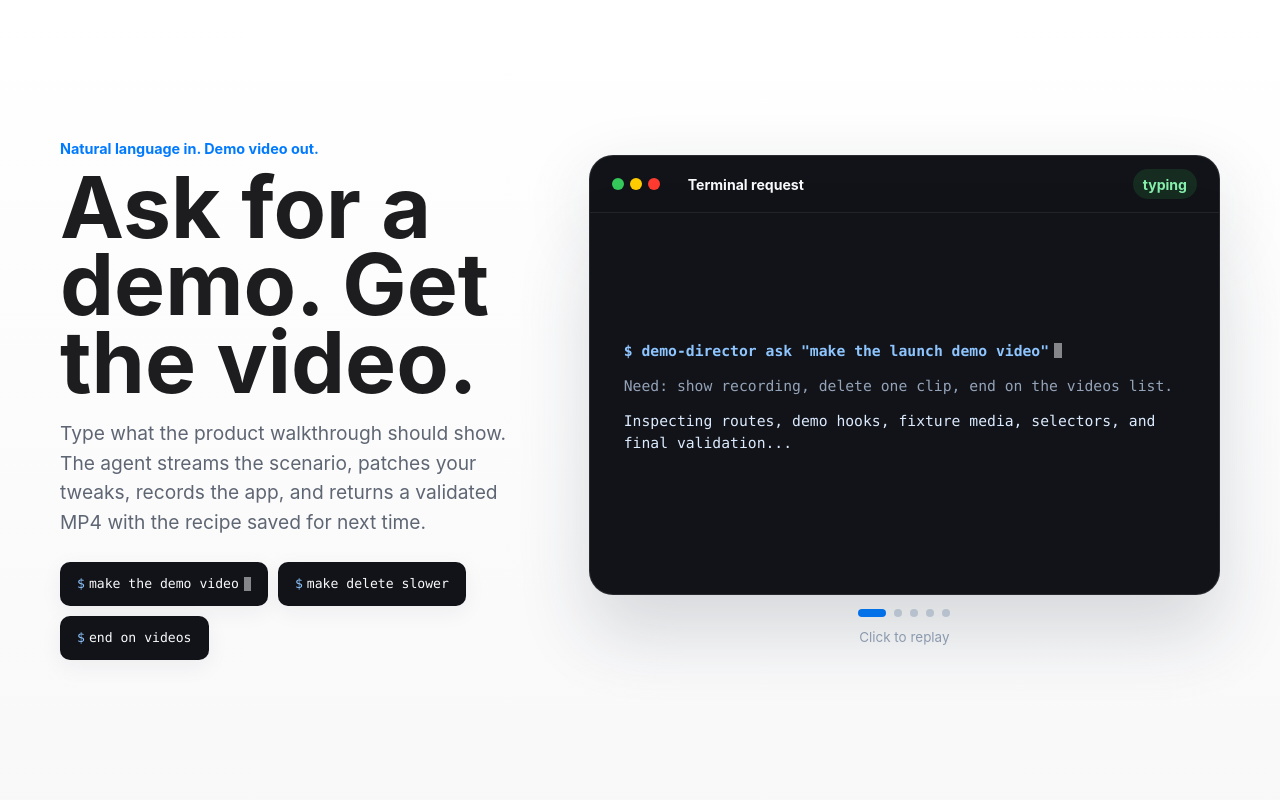
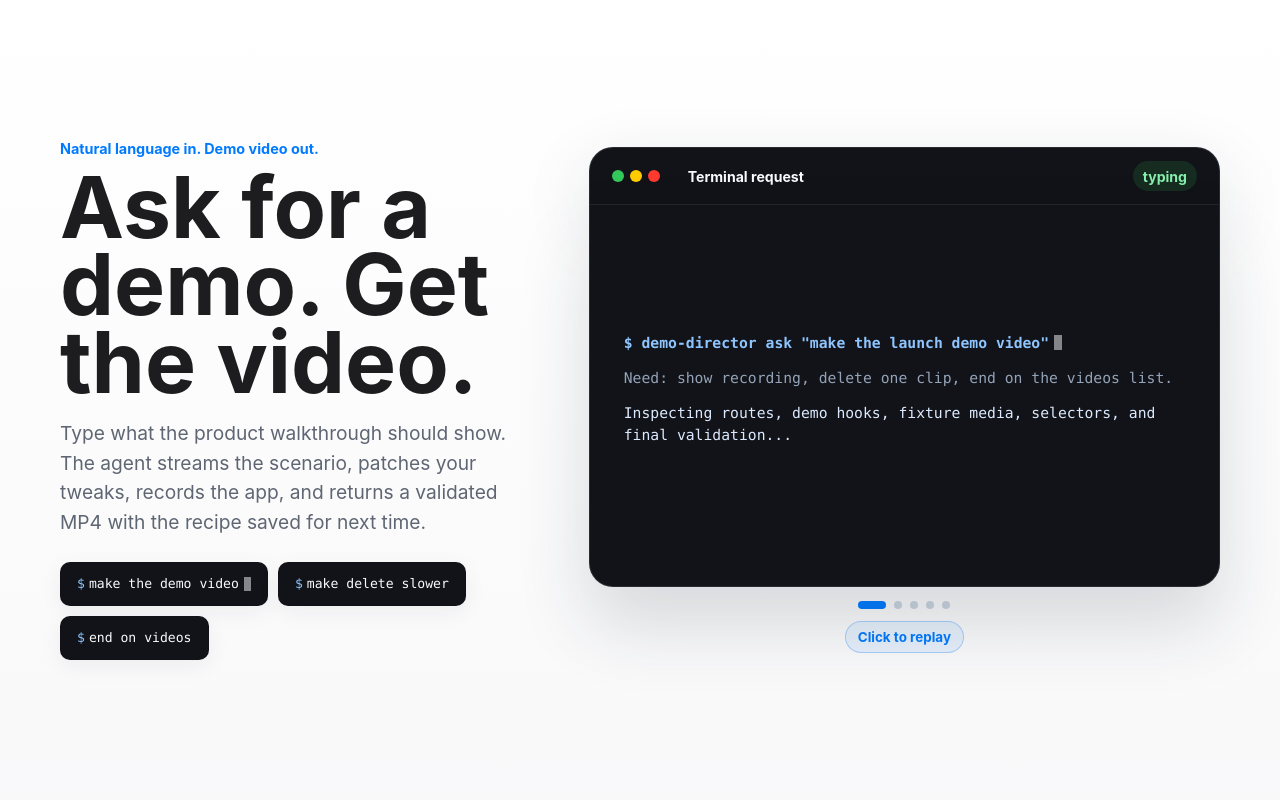
Before and after one commit to IFAKA/agentic-demo-director, a website: page index.html in a window 1280 px wide. Shown: the top 800 px of the page. Drawn offline with Linux system fonts and the light colour scheme.

Commit message:
fix: scope replay interaction

```diff
--- a/index.html
+++ b/index.html
@@ -27,7 +27,7 @@
           </div>
         </div>
 
-        <button class="demo-workbench" type="button" aria-label="Natural language demo generation preview. Click to restart animation.">
+        <div class="demo-workbench" aria-label="Natural language demo generation preview.">
           <div class="workbench-topbar">
             <span></span>
             <strong data-demo-title>Terminal request</strong>
@@ -80,8 +80,8 @@
             <span></span>
             <span></span>
           </div>
-          <p class="restart-note">Click to replay</p>
-        </button>
+          <button class="restart-note" type="button">Click to replay</button>
+        </div>
       </section>
 
       <section class="pipeline" id="how-it-works" aria-labelledby="how-title">
--- a/script.js
+++ b/script.js
@@ -1,4 +1,5 @@
 const workbench = document.querySelector(".demo-workbench");
+const replayButton = document.querySelector(".restart-note");
 const steps = Array.from(document.querySelectorAll(".demo-step"));
 const dots = Array.from(document.querySelectorAll(".demo-progress span"));
 const title = document.querySelector("[data-demo-title]");
@@ -59,7 +60,7 @@ let currentStep = 0;
 let timer;
 let runId = 0;
 
-workbench?.addEventListener("click", () => {
+replayButton?.addEventListener("click", () => {
   playFromStart();
 });
 
--- a/styles.css
+++ b/styles.css
@@ -158,21 +158,9 @@ figcaption {
   background: transparent;
   box-shadow: none;
   color: #f8fafc;
-  cursor: pointer;
+  cursor: default;
   font: inherit;
   text-align: left;
-  transform: scale(1);
-  transition:
-    transform 180ms ease;
-}
-
-.demo-workbench:hover {
-  transform: translateY(-2px) scale(1.004);
-}
-
-.demo-workbench:focus-visible {
-  outline: 3px solid rgba(0, 122, 255, 0.35);
-  outline-offset: 4px;
 }
 
 .workbench-topbar {
@@ -453,12 +441,34 @@ figcaption {
 }
 
 .restart-note {
+  justify-self: center;
   margin: 0;
-  padding: 0;
-  background: transparent;
-  color: #94a3b8;
+  min-height: 32px;
+  display: inline-flex;
+  align-items: center;
+  border: 1px solid rgba(0, 122, 255, 0.28);
+  border-radius: 999px;
+  padding: 0 12px;
+  background: rgba(0, 122, 255, 0.08);
+  color: var(--blue);
+  cursor: pointer;
+  font: inherit;
   font-size: 0.84rem;
+  font-weight: 700;
   text-align: center;
+  transition:
+    background 160ms ease,
+    border-color 160ms ease;
+}
+
+.restart-note:hover {
+  border-color: rgba(0, 122, 255, 0.44);
+  background: rgba(0, 122, 255, 0.13);
+}
+
+.restart-note:focus-visible {
+  outline: 3px solid rgba(0, 122, 255, 0.35);
+  outline-offset: 3px;
 }
 
 @keyframes blink {
```
